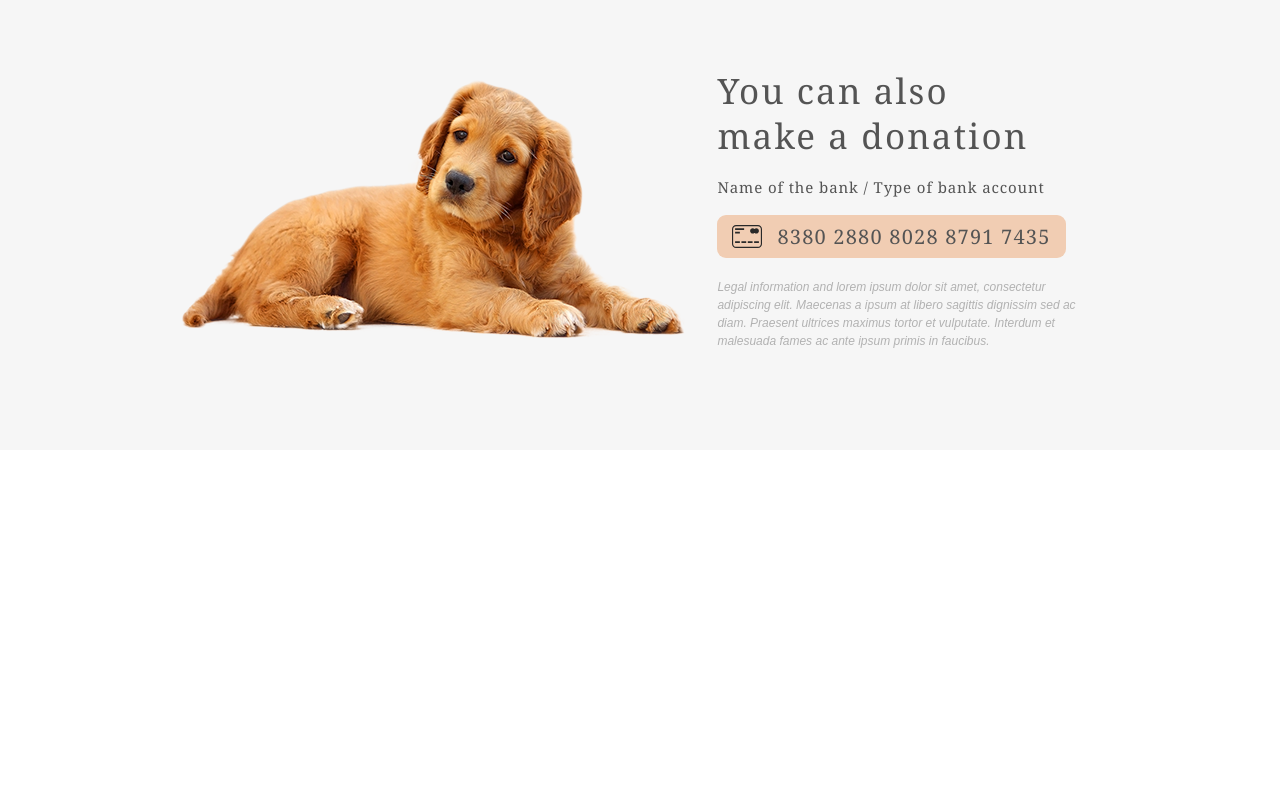
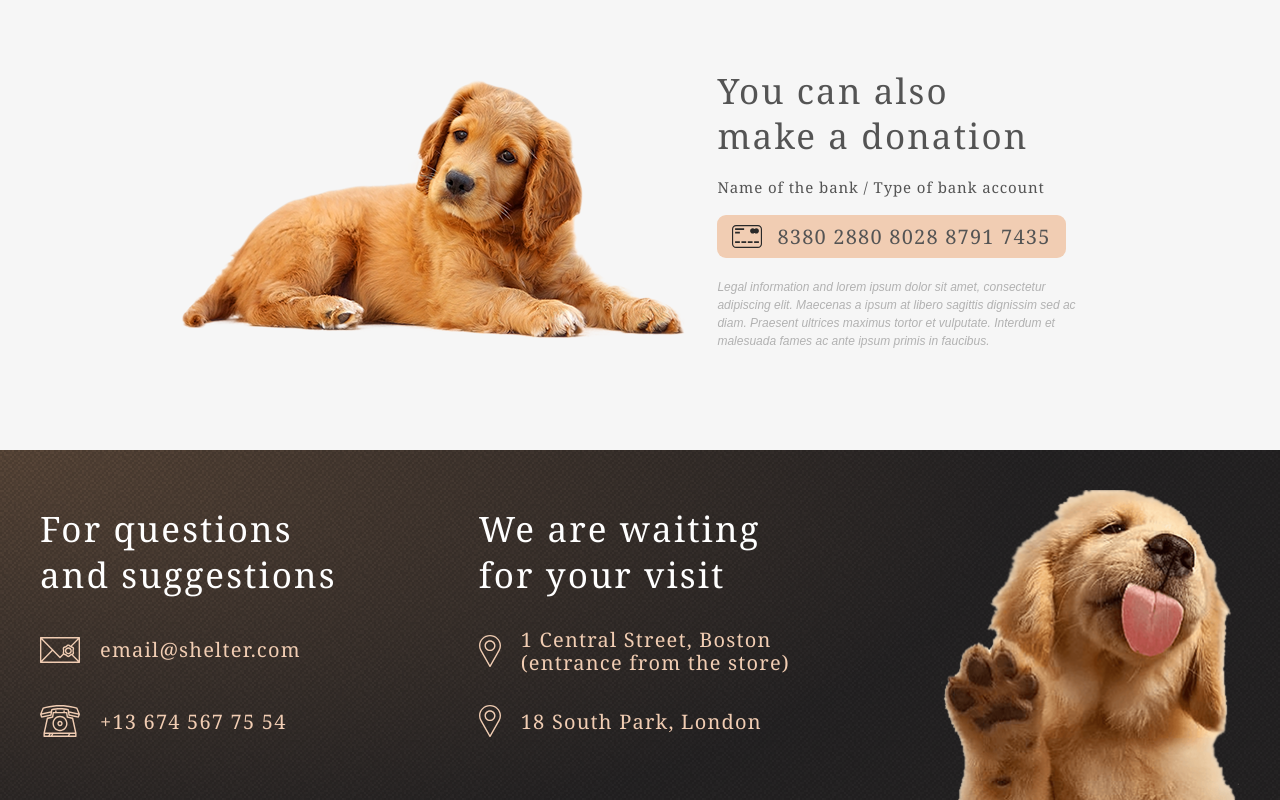
Before and after one commit to MaximVolohov/rsschool-shelter, a website: page shelter/index.html in a window 1280 px wide. Shown: the part 2999-3799 px from the top of the page. Before the commit the page ends 3449 px from the top, so only its background shows below. Drawn offline with Linux system fonts and the light colour scheme.

Commit message:
feat: add footer content and style

```diff
--- a/shelter/index.html
+++ b/shelter/index.html
@@ -169,8 +169,40 @@
 		</section>
 	</main>
 
-	<footer>
-
+	<footer class="footer wrapper wrapper_gradient">
+		<div class="footer__content">
+			<div class="footer__contacts">
+				<h3 class="footer_title">For questions<br>and suggestions</h3>
+				<a href="#">
+					<div class="footer__item">
+						<img class="footer__icon" src="/shelter/img/footer/icon-email.svg" alt="Mail icon"></img>
+						<h4 class="footer__subtitle">email@shelter.com</h4>
+					</div>
+				</a>
+				<a href="#">
+					<div class="footer__item">
+						<img class="footer__icon" src="/shelter/img/footer/icon-phone.svg" alt="Phone icon"></img>
+						<h4 class="footer__subtitle">+13 674 567 75 54</h4>
+					</div>
+				</a>
+			</div>
+			<div class="footer__locations">
+				<h3 class="footer_title">We are waiting<br>for your visit</h3>
+				<a href="#">
+					<div class="footer__item">
+						<img class="footer__icon" src="/shelter/img/footer/icon-marker.svg" alt="Marker icon"></img>
+						<h4 class="footer__subtitle">1 Central Street, Boston<br>(entrance from the store)</h4>
+					</div>
+				</a>
+				<a href="#">
+					<div class="footer__item">
+						<img class="footer__icon" src="/shelter/img/footer/icon-marker.svg" alt="Marker icon"></img>
+						<h4 class="footer__subtitle">18 South Park, London</h4>
+					</div>
+				</a>
+			</div>
+			<img class="footer__image" src="/shelter/img/footer/footer-puppy.png" alt="Dog image"></img>
+		</div>
 	</footer>
 </body>
 </html>
--- /dev/null
+++ b/shelter/sass/layout/_footer.scss
@@ -0,0 +1,41 @@
+.footer {
+	padding-top: 40px;
+}
+
+.footer__content {
+	display: flex;
+	justify-content: space-between;
+}
+
+.footer__contacts, .footer__locations {
+	display: flex;
+	flex-direction: column;
+	justify-content: space-between;
+	padding-top: 16px;
+	padding-bottom: 60px;
+}
+
+.footer__locations {
+	margin-right: 8px;
+}
+
+.footer__item {
+	display: inline-flex;
+	align-items: center;
+}
+
+.footer_title {
+	color: $color-light-xl;
+}
+
+.footer__icon {
+	margin-right: 20px;
+}
+
+.footer__subtitle {
+	color: $color-primary;
+
+	&:hover {
+		color: $color-primary-light;
+	}
+}
--- a/shelter/sass/style.scss
+++ b/shelter/sass/style.scss
@@ -22,3 +22,4 @@
 // import layout
 @import "./layout/header";
 @import "./layout/wrapper";
+@import "./layout/footer";
```
Also changed, not shown: shelter/img/footer/footer-puppy.png (added), shelter/img/footer/icon-email.svg (added), shelter/img/footer/icon-marker.svg (added), shelter/img/footer/icon-phone.svg (added), shelter/sass/style.css.
